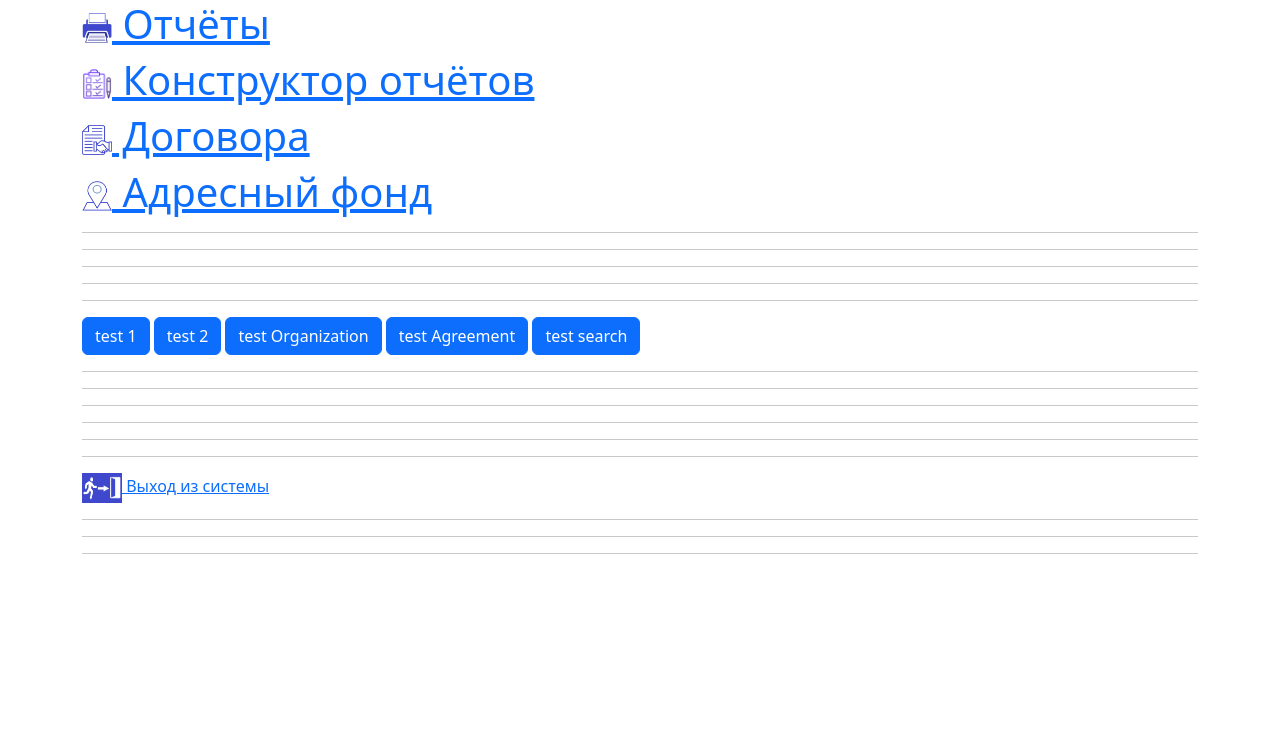
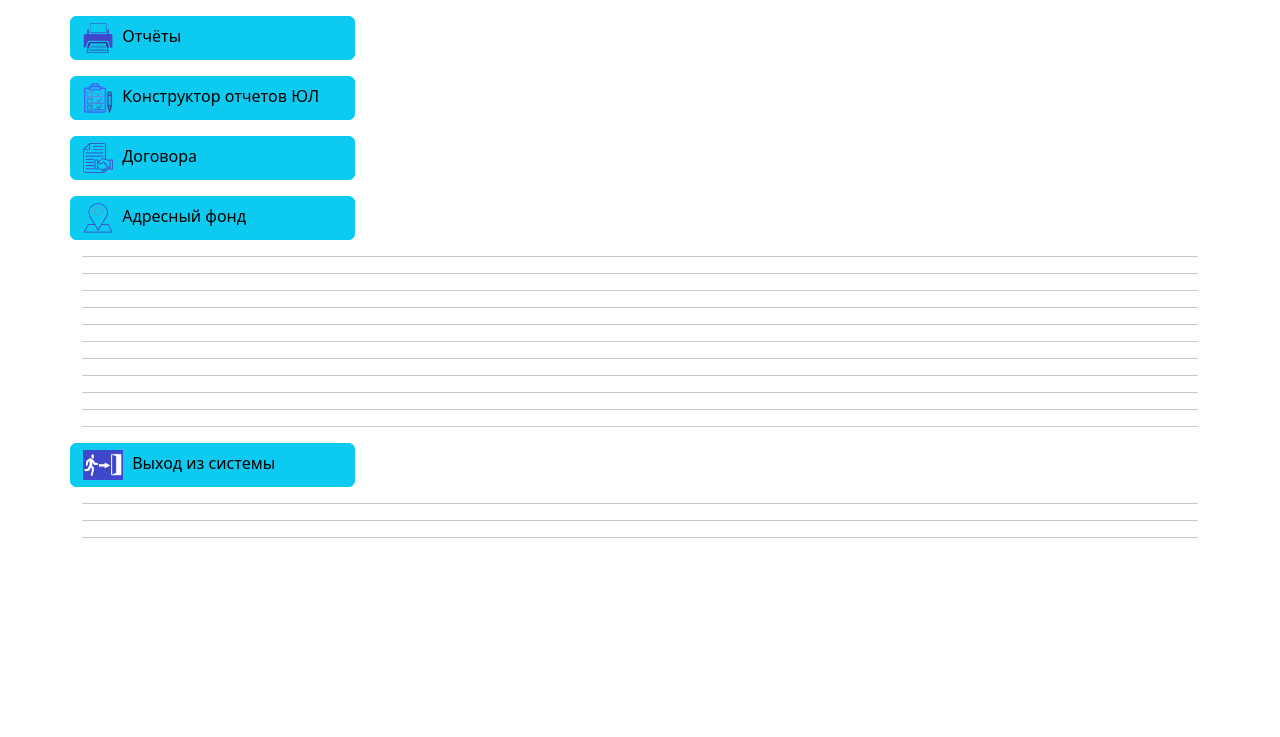
Before and after one commit to Acidosulus/AISpy, a Flask app: page / in a window 1280 px wide. Shown: the top 737 px of the page. Run offline with Flask 3, Linux system fonts and the light colour scheme; a user stored in the database is signed in; tables that the repository leaves empty hold one stand-in row (values such as "Sample post"); parts of the project's set-up code (start-up, migrations or seed data) failed here and were passed over; some libraries are stand-ins or nearby versions.

Commit message:
2024-04-05 10:47:16

```diff
--- a/application/common.py
+++ b/application/common.py
@@ -200,19 +200,3 @@ app.logger.info('AISpy startup')
 #celery = Celery('tasks',
 #				broker='amqp://guest:guest@localhost',
 #				task_always_eager=True)
-
-
-
-
-def task_resolve_adapter(task):
-	echo(style(f"task_resolve_adapter", fg="bright_red"))
-	if task.successful():
-		# Если задача выполнена успешно, получаем результат
-		task_result = task.get()
-		echo(style(f"Результат выполнения задачи с идентификатором {task.id}: {task_result}", fg="bright_red"))
-	elif task.failed():
-		# Если задача завершилась с ошибкой, можно обработать ошибку
-		echo(style(f"Задача с идентификатором {task.id} завершилась с ошибкой: {task.result}", fg="bright_red"))
-	else:
-		# Если задача еще выполняется или в очереди, вы можете обработать этот случай
-		echo(style(f"Задача с идентификатором {task.id} еще выполняется или находится в очереди", fg="bright_red"))
--- a/application/endpoints.py
+++ b/application/endpoints.py
@@ -36,7 +36,7 @@ celery_tasks = {}
 
 
 import threading
-def check_condition():
+def check_celery_tasks():
 	if applicaton_mode != 'flask':
 		return
 	for id in list(task_pull.pull.keys()):
@@ -45,7 +45,7 @@ def check_condition():
 			if task_pull.pull[id].task.ready() and task_pull.pull[id].active:
 				lnk = f'/download_report_from_file_store?file_name={task_pull.pull[id].task.get().replace("/","%2F")}'
 				print("===============",lnk,"====================")
-				models.Add_Message_for_User(user_id=task_pull.pull[id].user_id, text='Конструктор отчетов', link=lnk, icon='excel', style='message_log_designer_ul_name')
+				with app.app_context(): models.Add_Message_for_User(user_id=task_pull.pull[id].user_id, text='Конструктор отчетов', link=lnk, icon='excel', style='message_log_designer_ul_name')
 				# connection.execute(models.UserMessage.__table__.insert().values(user_id=task_pull.pull[id].user_id,
 				# 																text='Конструктор отчетов',
 				# 																link=lnk,
@@ -55,7 +55,7 @@ def check_condition():
 				task_pull.pull[id].active = False
 				# connection.execute(db.select(models.UserMessage).where(models.UserMessage.user_id==current_user.id).order_by(models.UserMessage.dt)).fetchall()
 				# messages = common.RowsToDictList(query_result)
-	threading.Timer(3, check_condition).start()
+	threading.Timer(3, check_celery_tasks).start()
 	# arguments = f"""{request.get_data().decode('utf-8').strip()}""".split('\n')
 	# uid = json.loads(arguments[0])['uid']+'_'+str(current_user.id)
 
@@ -72,14 +72,7 @@ def check_condition():
 	# 			celery_tasks.pop(uid)
 	# 			return result_value
 
-
-
-
-
-
-
-
-check_condition()
+check_celery_tasks()
 
 
 data_sourses.init()
--- a/application/models.py
+++ b/application/models.py
@@ -85,7 +85,7 @@ def Add_Message_for_User(user_id, text, link, icon, style):
 	if user_id<=0:
 		return
 	message = UserMessage(	user_id = user_id,
-					   		text = text,
+							text = text,
 							link = link,
 							icon = icon,
 							style = style)
--- a/application/static/js/data_designer_ul.js
+++ b/application/static/js/data_designer_ul.js
@@ -348,7 +348,7 @@ function DownloadExcel( url, file_name){
 }
 
 
-function GetDesdignerULExcelResult(){
+async function GetDesdignerULExcelResult(){
   $.ajax({
     url: '/designer_ul_get_excel_result',
     method: 'post',
@@ -357,9 +357,9 @@ function GetDesdignerULExcelResult(){
     success: function(data){
       var ul_designer_guid = data
       console.log(ul_designer_guid);
-	  timer = setInterval(function() {
-        Check_for_file_ready(ul_designer_guid, timer);
-      }, 2000);
+	//   timer = setInterval(function() {
+    //     Check_for_file_ready(ul_designer_guid, timer);
+    //   }, 2000);
 	}
   })
 }
--- a/application/static/js/forms.js
+++ b/application/static/js/forms.js
@@ -319,7 +319,8 @@ function AddMessageIntoLog(message){
 	var messageLog = document.getElementById('messageLog');
 	if (!document.querySelector(`#message_id_${message.id}`)){
 		let str = ``;
-		str += `<div id="message_id_${message.id}">`;
+		let message_id = `message_id_${message.id}`;
+		str += `<div id="${message_id}">`;
 		str += `<span class="message_log_datetime">${message.dt.slice(6,25)}</span> `;
 		str += (message.link==null? '': `<a href='${message.link}'>`);
 		let icon = (message.icon==null,null,(message.icon.includes(`/`)? message.icon: eval(`icons.${message.icon}`)));
@@ -328,6 +329,12 @@ function AddMessageIntoLog(message){
 		str += (message.link==null? '': `</a>`);
 		str += '</div>';
 		messageLog.insertAdjacentHTML(`afterbegin`,str)
+
+		document.querySelector(`#${message_id}`).style.animation = 'blink 1s infinite';
+		setTimeout(() => {
+			document.querySelector(`#${message_id}`).style.animation = '';
+		}, 5000); // Stop blinking after 5 seconds
+
 	}
 }
 
--- a/application/templates/main_index.html
+++ b/application/templates/main_index.html
@@ -13,24 +13,73 @@
 <div class="mform hidden" id="mdiv">
 </div>
 
-    <div class="container">
+	<div class="container">
+
       {% if current_user.is_authenticated %}
-      <h1><a href="/page_with_items/-10"><img width="30" height="30" src="/static/images/printer.png"> Отчёты</a></h1>
-      <h1><a href="/reports_builder_ul"><img width="30" height="30" src="/static/images/report_wizard.png"> Конструктор отчётов</a></h1>
-      <h1><a href="/agreements/-10"><img width="30" height="30" src="/static/images/agreements.png"> Договора</a></h1>
-      <h1><a href="/addresses/-10"><img width="30" height="30" src="/static/images/addresses_pull.png"> Адресный фонд</a></h1>
+	  <div class="row mt-3">
+		<button class="btn btn-info col-3" id="designer_ul_run_button" type="button"
+			style="text-align: left;"
+			onclick="window.location.href='/page_with_items/-10';">
+			<img width="30" height="30" src="/static/images/printer.png" style="margin-right: 5px;">
+			Отчёты
+		</button>
+      </div>
+	  <!-- <h1><a href="/reports_builder_ul"><img width="30" height="30" src="/static/images/report_wizard.png"> Конструктор отчётов</a></h1> -->
+
+
+    <div class="row mt-3">
+		<button class="btn btn-info col-3" id="designer_ul_run_button" type="button"
+			onclick="RunInScreenForm(`ul_designer_form`, `GetSourceFromServer();GetSourceFromServerParameters();`,`/reports_builder_ul`);"
+			style="text-align: left;"
+			>
+			<img width="30" height="30" src="/static/images/report_wizard.png" style="margin-right: 5px;">
+			Конструктор отчетов ЮЛ
+		</button>
+	</div>
+
+
+
+      <!-- <h1><a href="/agreements/-10"><img width="30" height="30" src="/static/images/agreements.png"> Договора</a></h1> -->
+
+	  <div class="row mt-3">
+		<button class="btn btn-info col-3" id="designer_ul_run_button" type="button"
+			onclick="window.location.href='/agreements/-10';"
+			style="text-align: left;"
+			>
+			<img width="30" height="30" src="/static/images/agreements.png" style="margin-right: 5px;">
+			Договора
+		</button>
+	</div>
+
+
+
+	<div class="row mt-3">
+		<button class="btn btn-info col-3" id="designer_ul_run_button" type="button"
+			onclick="window.location.href='/addresses/-10';"
+			style="text-align: left;"
+			>
+			<img width="30" height="30" src="/static/images/addresses_pull.png" style="margin-right: 5px;">
+			Адресный фонд
+		</button>
+	</div>
+
+      <!-- <h1><a href="/addresses/-10"><img width="30" height="30" src="/static/images/addresses_pull.png"> Адресный фонд</a></h1> -->
+
+
       <hr>
       <hr>
       <hr>
       <hr>
       <hr>
       <!--FillOutModalForm({"title":"Реестр платежей","backlink":"","parameters":[{"lable":"Номера договоров","name":"agreements","type":"text","default":"","size":24,"data":[]}],"success_jscode":""})-->
+	  <!--
       <input class="btn btn-primary" id="test_button" type="button" value="test 1" onclick='console.log(AskText());' />
       <a href="/organization_form/48178"><input class="btn btn-primary" id="test_button" type="button" value="test 2" /></a>
-      <a onclick="RunInScreenForm(`organization_form`, `FillOutOrganizationForm()`, `/organization_form/48178`);"><input class="btn btn-primary" id="test_button" type="button" value="test Organization" /></a>
+      <a onclick="RunInScreenForm(`organization_form`, `FillOutOrganizationForm()`, `/organization_form/48178`);"><input class="btn btn-primary" id="test_button" type="button" value="test Organization"/></a>
       <a onclick="RunInScreenForm(`agreement_form`, `FillOutOrganizationForm(); Fill_Agreement_Periods_DropDownList();`, `/agreement_form/117246`);"><input class="btn btn-primary" id="test_button" type="button" value="test Agreement" /></a>
 
       <a onclick="RunInScreenForm(`agreements_search`, `FillOutOrganizationForm(); $('#form_text_input_for_agreements_search').focus();`, `/agreement_search_form`);"><input class="btn btn-primary" id="test_button" type="button" value="test search" /></a>
+	  -->
       <!--<p><a href="/parameters_dialog/">Проверка диалога с произвольными параметрами</a></p>-->
       <hr>
       <hr>
@@ -43,15 +92,52 @@
       <hr>
       <hr>
       <hr>
-      <a href="/logout"><img width="40" height="30" src="/static/images/exit.png"> Выход из системы</a>
+      <!-- <a href="/logout"><img width="40" height="30" src="/static/images/exit.png"> Выход из системы</a> -->
+
+
+	  	<div class="row mt-3">
+			<button class="btn btn-info col-3" id="designer_ul_run_button" type="button"
+				onclick="window.location.href='/logout';"
+				style="text-align: left;"
+				>
+				<img width="40" height="30" src="/static/images/exit.png" style="margin-right: 5px;">
+				Выход из системы
+			</button>
+		</div>
+
       {% else %}
       <h1>Вход в систему не выполнен</h1>
       <hr>
       <nav>
         <ul>
-          <li><a href="/login"><img width="40" height="30" src="/static/images/enter.png"> Войти</a></li>
-          <br>
-          <li><a href="/register"><img width="40" height="30" src="/static/images/registration.png"> Зарегистрироваться</a></li>
+          <li>
+
+			<!-- <a href="/login"><img width="40" height="30" src="/static/images/enter.png"> Войти</a> -->
+
+			<div class="row mt-3">
+				<button class="btn btn-info col-3" id="designer_ul_run_button" type="button"
+					onclick="window.location.href='/login';"
+					style="text-align: left;"
+					>
+					<img width="40" height="30" src="/static/images/enter.png" style="margin-right: 5px;">
+					Войти
+				</button>
+			</div>
+
+
+		</li>
+
+          <!-- <li><a href="/register"><img width="40" height="30" src="/static/images/registration.png"> Зарегистрироваться</a></li> -->
+
+		  <div class="row mt-3">
+			<button class="btn btn-info col-3" id="designer_ul_run_button" type="button"
+				onclick="window.location.href='/register';"
+				style="text-align: left;"
+				>
+				<img width="40" height="30" src="/static/images/registration.png" style="margin-right: 5px;">
+				Зарегистрироваться
+			</button>
+		</div>
         </ul>
       </nav>
       {% endif %}
@@ -59,4 +145,7 @@
       <hr>
       <hr>
     </div>
+
+
+	</div>
 {% endblock %}
```
Also changed, not shown: application/templates/forms/reports_builder/reports_builder_ul/reports_builder_ul.html (+13 -5 lines), application/static/images/arrows_down.png (added), application/static/images/arrows_up.png (added).
